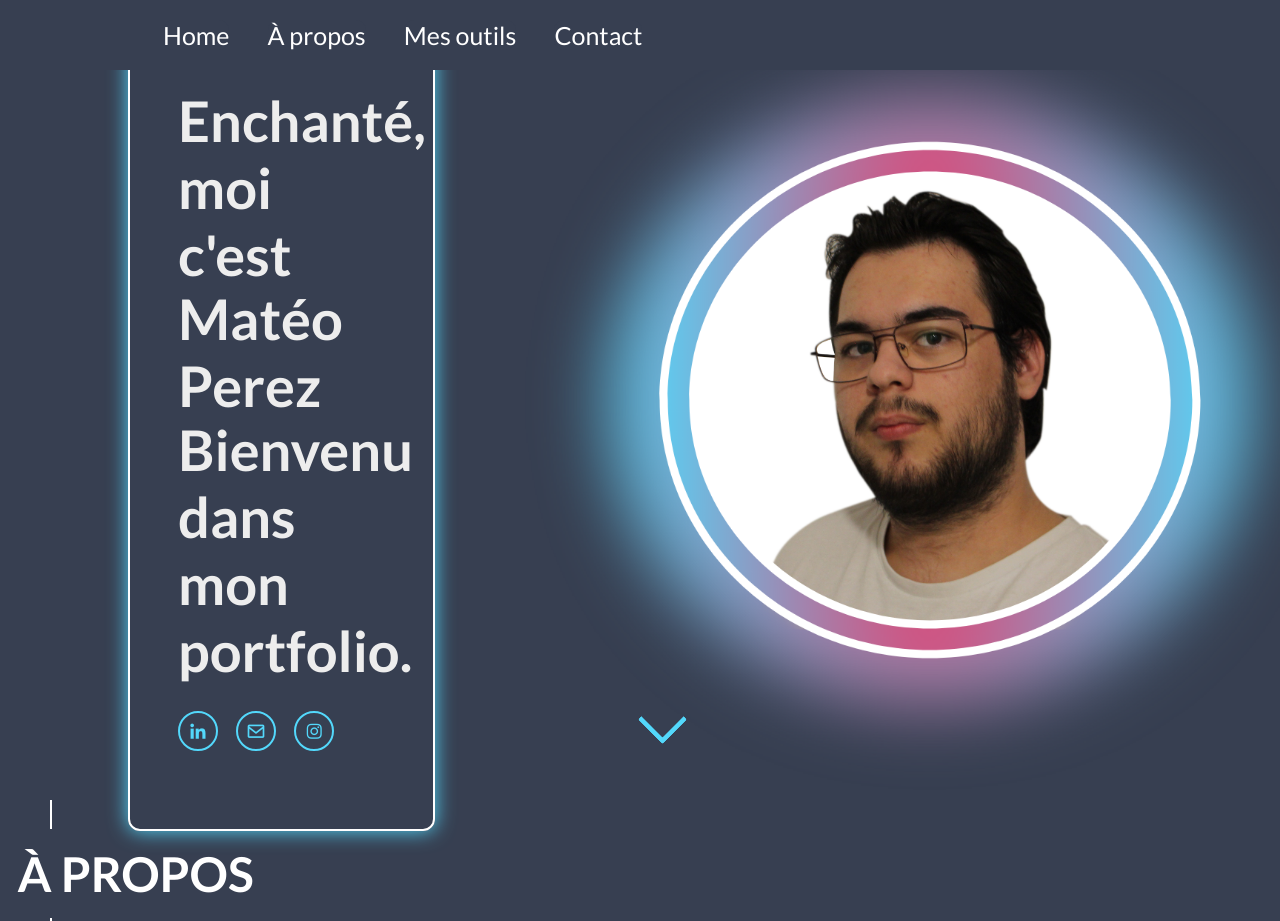
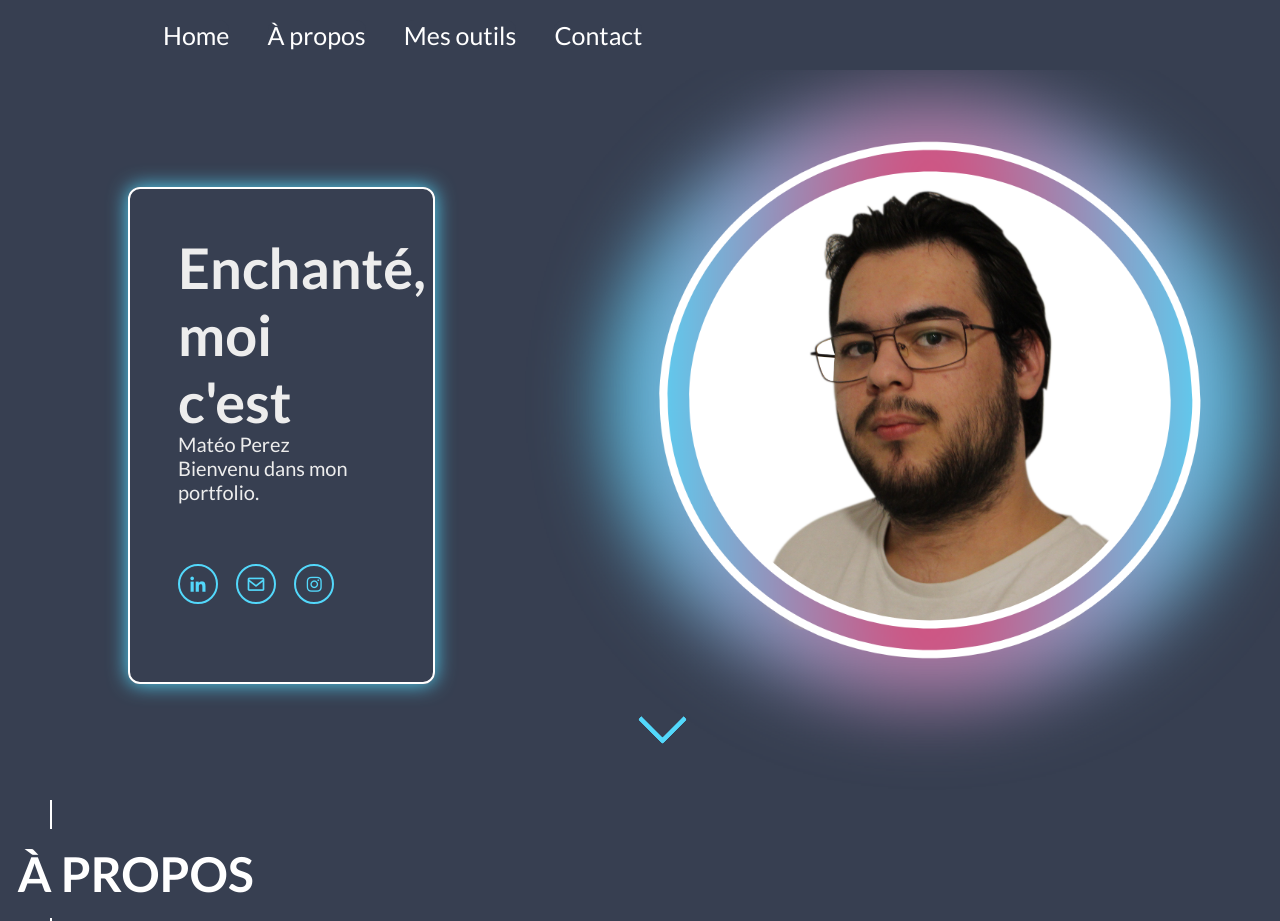
Before and after one commit to mateo374/mateo374.github.io, a plain HTML site: page index.html in a window 1280 px wide. Shown: the top 921 px of the page. Drawn offline with nearby package versions, Linux system fonts and the light colour scheme.

Commit message:
Update index.html

```diff
--- a/index.html
+++ b/index.html
@@ -30,8 +30,8 @@
 
         <article class="home-content">
           <h1>Enchanté, moi c'est</h1>
-          <h1>Matéo Perez</h1>
-          <h1 class="space">Bienvenu dans mon portfolio.</h1>
+          <p>Matéo Perez</p>
+          <p class="space">Bienvenu dans mon portfolio.</p>
 
           <div class="home-sci">
             <a href="https://fr.linkedin.com/" style="--i:5" aria-label="linkedin"><i class='bx bxl-linkedin' ></i></a>
```
